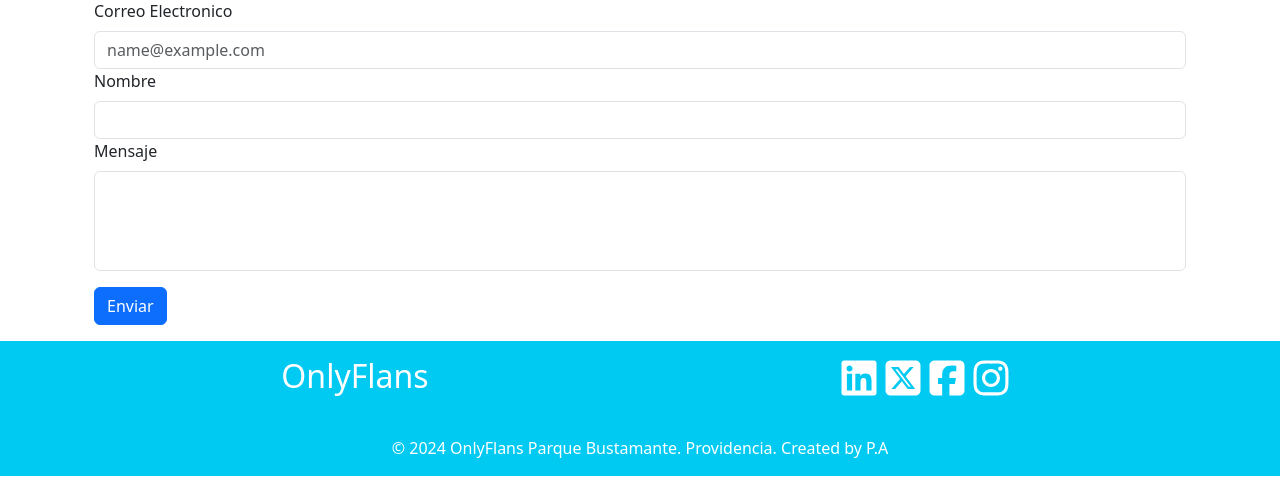
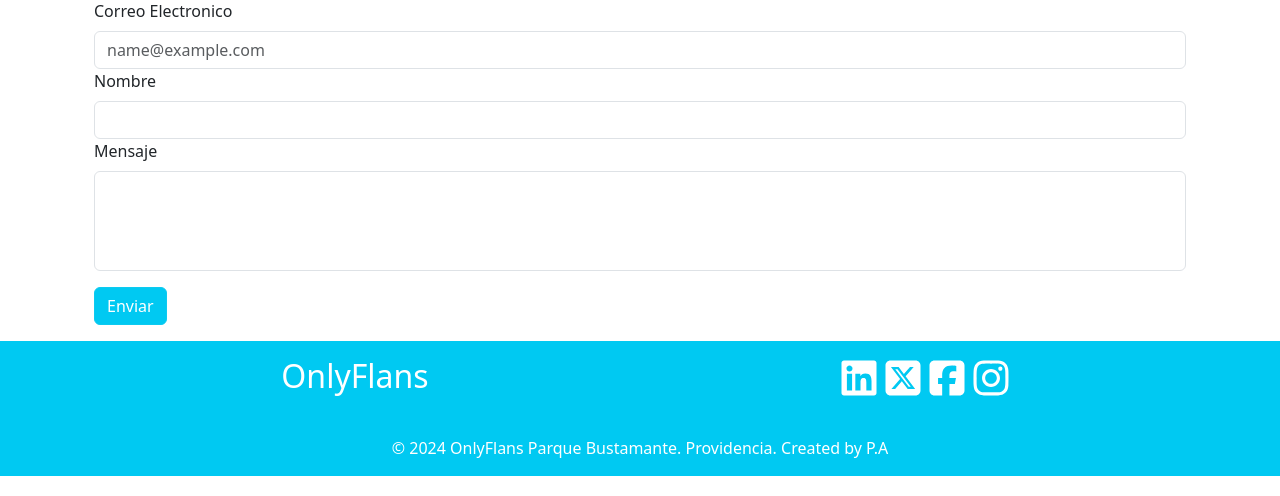
Before and after one commit to xppblo/desafio_onlyflans, a Django app: page /exito/ in a window 1280 px wide. Shown: the part 304-800 px from the top of the page. Run offline with Django 5.2, Linux system fonts and the light colour scheme.

Commit message:
avance onlylfans

```diff
--- a/onlyflansapp/templates/contact.html
+++ b/onlyflansapp/templates/contact.html
@@ -22,7 +22,7 @@
         <label class="form-label" for="id_message">Mensaje</label>
         <input class="form-control" type="text" style="height: 100px" name="message" required="" id="id_message">
     </div>
-    <button type="submit" class="btn btn-primary my-3">Enviar</button>
+    <button type="submit" class="btn btn-info bg-lightblue my-3">Enviar</button>
 </form>
 
 </div>
```
Also changed, not shown: db.sqlite3.
